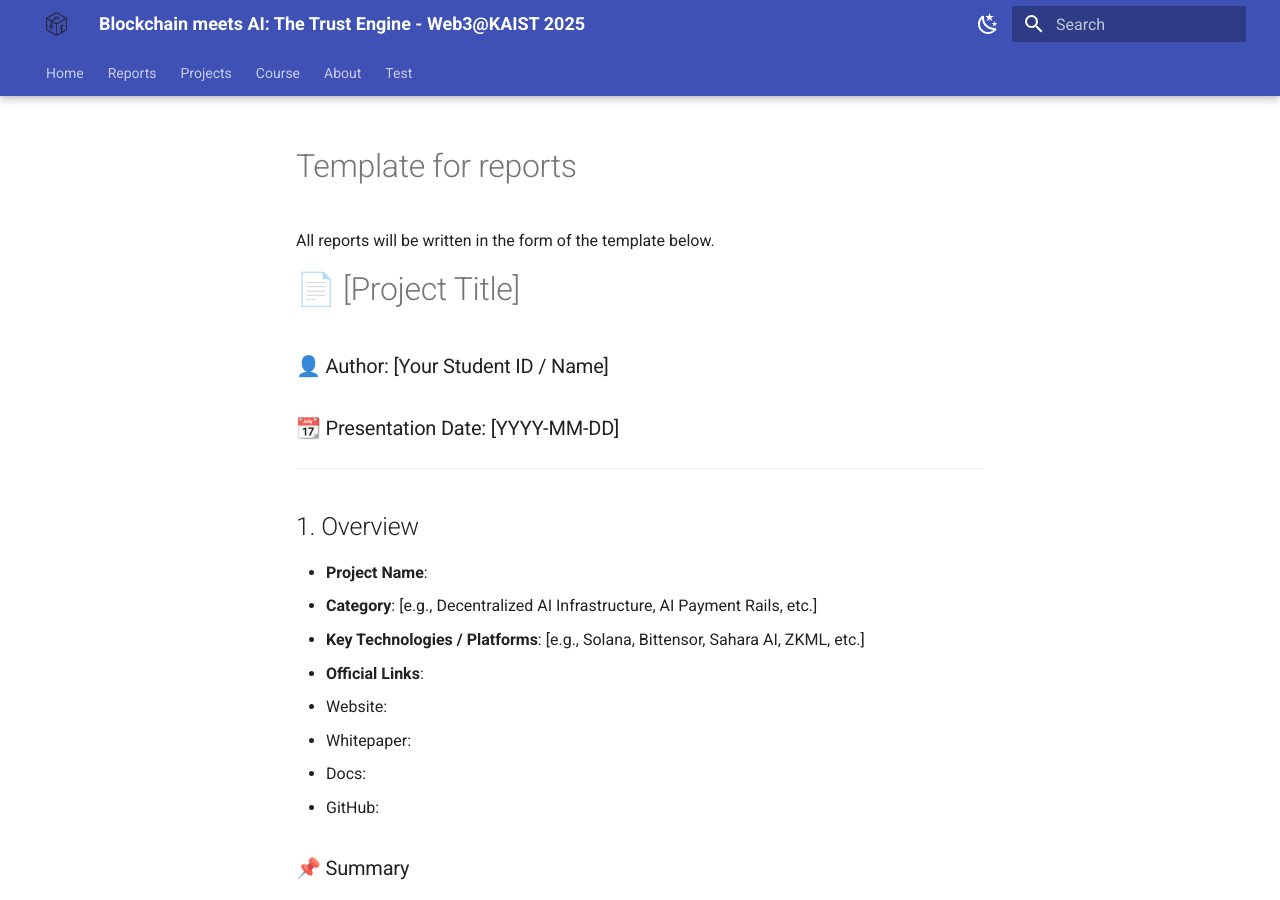
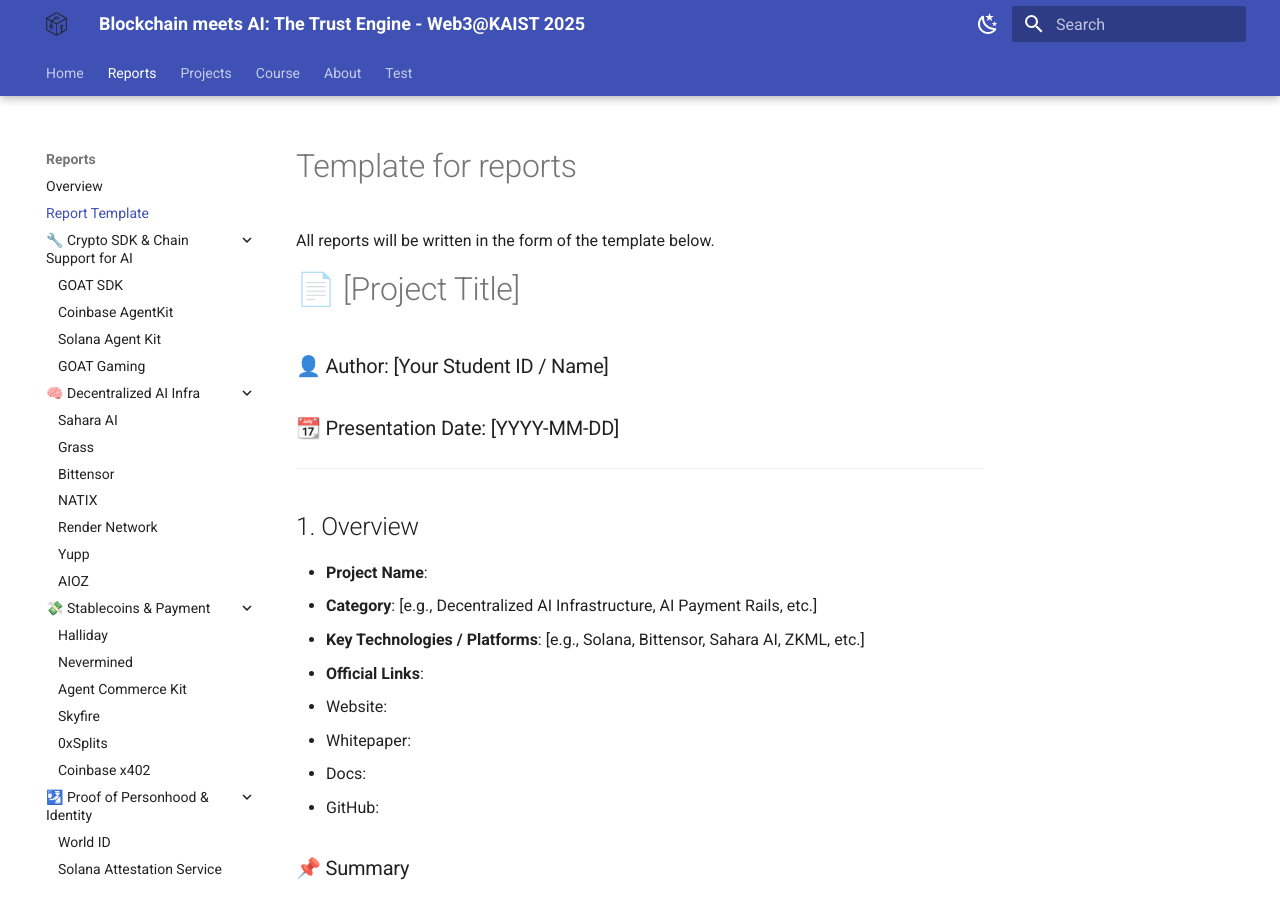
Before and after one commit to web3classdao/kaist2025, an MkDocs documentation site: the page built from docs/reports/template.md, in a window 1280 px wide and 900 px high. Built offline with MkDocs 1.6.1 and Material for MkDocs 9.7.7, drawn with Linux system fonts in a browser that asks for light colours.

Commit message:
Update mkdocs.yml

```diff
--- a/mkdocs.yml
+++ b/mkdocs.yml
@@ -36,6 +36,7 @@
   - Home: index.md
   - Reports:
     - Overview: reports/index.md
+    - Report Template: reports/template.md
     - 🔧 Crypto SDK & Chain Support for AI:
       - GOAT SDK: reports/goat.md
       - Coinbase AgentKit: reports/coinbase_agentkit.md
```
